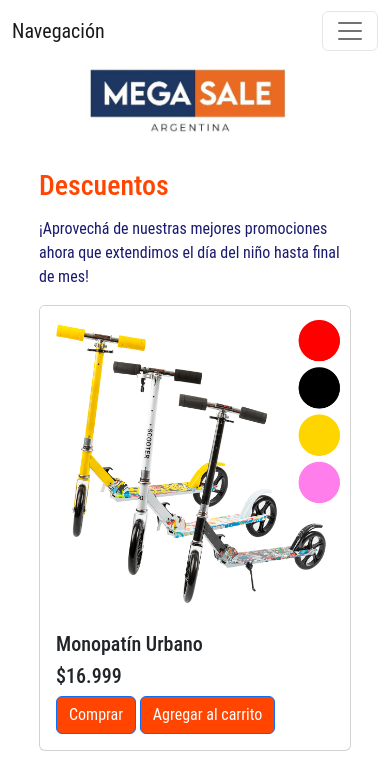
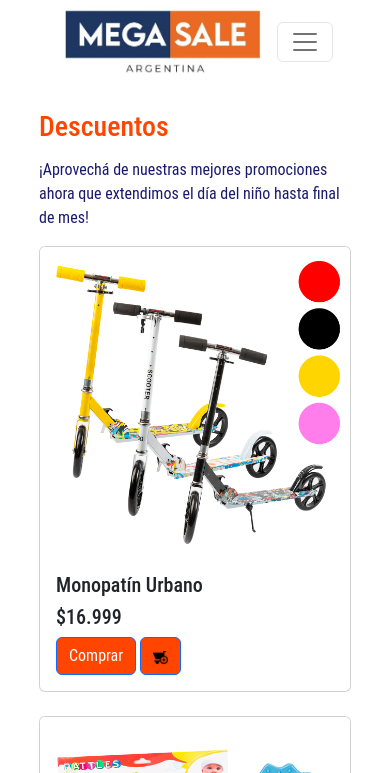
Before and after one commit to GuidoLM/Megasale---Guido-Leopardi, a website: page html/descuentos.html in a window 390 px wide. Shown: the top 773 px of the page. Drawn offline with nearby package versions, Linux system fonts and the light colour scheme.

Commit message:
Arreglos finales para entrega

```diff
--- a/html/descuentos.html
+++ b/html/descuentos.html
@@ -22,31 +22,19 @@
   <body class="gridPadre">
     <!-- LOGO -->
     <header>
-      <img class="logo" src="../img/Mega.JPG" alt="megasale" />
+      <a href="../index.html"><img class="logo" src="../img/Mega.JPG" alt="megasale" /></a>
     </header>
 
   <!-- MENÚ DE NAVEGACIÓN -->
   <nav class="navbar navbar-expand-lg">
     <div class="container-fluid">
-        <a class="navbar-brand" href="#">Navegación</a>
-        <button
-          class="navbar-toggler"
-          type="button"
-          data-bs-toggle="collapse"
-          data-bs-target="#navbarSupportedContent"
-          aria-controls="navbarSupportedContent"
-          aria-expanded="false"
-          aria-label="Toggle navigation"
-        >
+      <button class="navbar-toggler" type="button" data-bs-toggle="collapse" data-bs-target="#navbarSupportedContent" aria-controls="navbarSupportedContent" aria-expanded="false" aria-label="Toggle navigation">
         <span class="navbar-toggler-icon"></span>
       </button>
       <div class="collapse navbar-collapse" id="navbarSupportedContent">
         <ul class="navbar-nav me-auto mb-2 mb-lg-0">
           <li class="nav-item">
-              <a
-                class="nav-link active"
-                aria-current="page"
-                href="../index.html"
+            <a class="nav-link active" aria-current="page" href="../index.html"
                 >Inicio</a
             >
           </li>
@@ -61,13 +49,9 @@
               Marcas
             </a>
             <ul class="dropdown-menu">
-                <li>
-                  <a class="dropdown-item" href="masCasa.html">+CASA</a>
-                </li>
+              <li><a class="dropdown-item" href="masCasa.html">+CASA</a></li>
               <li><hr class="dropdown-divider" /></li>
-                <li>
-                  <a class="dropdown-item" href="trueno.html">TRUENO</a>
-                </li>
+              <li><a class="dropdown-item" href="trueno.html">TRUENO</a></li>
             </ul>
           </li>
           <li class="nav-item">
@@ -121,7 +105,7 @@
               data-bs-toggle="modal"
               data-bs-target="#p1"
             >
-                Agregar al carrito
+            <img src="../img/agregarCarrito.png" alt="agregar al carrito" width="15px" height="15px">
             </button>
 
               <!-- despliegue del cuadro flotante -->
@@ -193,7 +177,7 @@
                 data-bs-toggle="modal"
                 data-bs-target="#p2"
               >
-                Agregar al carrito
+              <img src="../img/agregarCarrito.png" alt="agregar al carrito" width="15px" height="15px">
               </button>
 
               <!-- despliegue del cuadro flotante -->
@@ -265,7 +249,7 @@
                 data-bs-toggle="modal"
                 data-bs-target="#exampleModal"
               >
-                Agregar al carrito
+              <img src="../img/agregarCarrito.png" alt="agregar al carrito" width="15px" height="15px">
               </button>
 
               <!-- despliegue del cuadro flotante -->
@@ -337,7 +321,7 @@
                 data-bs-toggle="modal"
                 data-bs-target="#p3"
               >
-                Agregar al carrito
+              <img src="../img/agregarCarrito.png" alt="agregar al carrito" width="15px" height="15px">
               </button>
 
               <!-- despliegue del cuadro flotante -->
@@ -407,7 +391,7 @@
                 data-bs-toggle="modal"
                 data-bs-target="#p5"
               >
-                Agregar al carrito
+              <img src="../img/agregarCarrito.png" alt="agregar al carrito" width="15px" height="15px">
               </button>
 
               <!-- despliegue del cuadro flotante -->
@@ -475,7 +459,7 @@
                 data-bs-toggle="modal"
                 data-bs-target="#p6"
               >
-                Agregar al carrito
+              <img src="../img/agregarCarrito.png" alt="agregar al carrito" width="15px" height="15px">
               </button>
 
               <!-- despliegue del cuadro flotante -->
@@ -543,7 +527,7 @@
                 data-bs-toggle="modal"
                 data-bs-target="#p7"
               >
-                Agregar al carrito
+              <img src="../img/agregarCarrito.png" alt="agregar al carrito" width="15px" height="15px">
               </button>
 
               <!-- despliegue del cuadro flotante -->
@@ -615,7 +599,7 @@
                 data-bs-toggle="modal"
                 data-bs-target="#p8"
               >
-                Agregar al carrito
+              <img src="../img/agregarCarrito.png" alt="agregar al carrito" width="15px" height="15px">
               </button>
 
               <!-- despliegue del cuadro flotante -->
--- a/scss/style.scss
+++ b/scss/style.scss
@@ -63,14 +63,15 @@
 
   /* MEDIAQUARY */
 
-  @media (max-width: 490px) {
+  @media (max-width: 767px) {
     .gridPadre {
       grid-template-areas:
-        "navegacion"
-        "encabezado"
-        "carrusel"
-        "productos"
-        "marcas"
-        "pie";
+        "encabezado navegacion"
+        "carrusel carrusel"
+        "productos productos"
+        "pie pie";
+    }
+    .marcas{
+      display: none;
     }
   }
```
Also changed, not shown: html/ayuda.html (+5 -21 lines), html/masCasa.html (+10 -14 lines), html/trueno.html (+14 -27 lines), index.html (+26 -11 lines), css/style.css, img/agregarCarrito.png (added), img/agregarCarrito2.png (added), 1 other file. Lines whose indentation alone changed are shown as unchanged.
